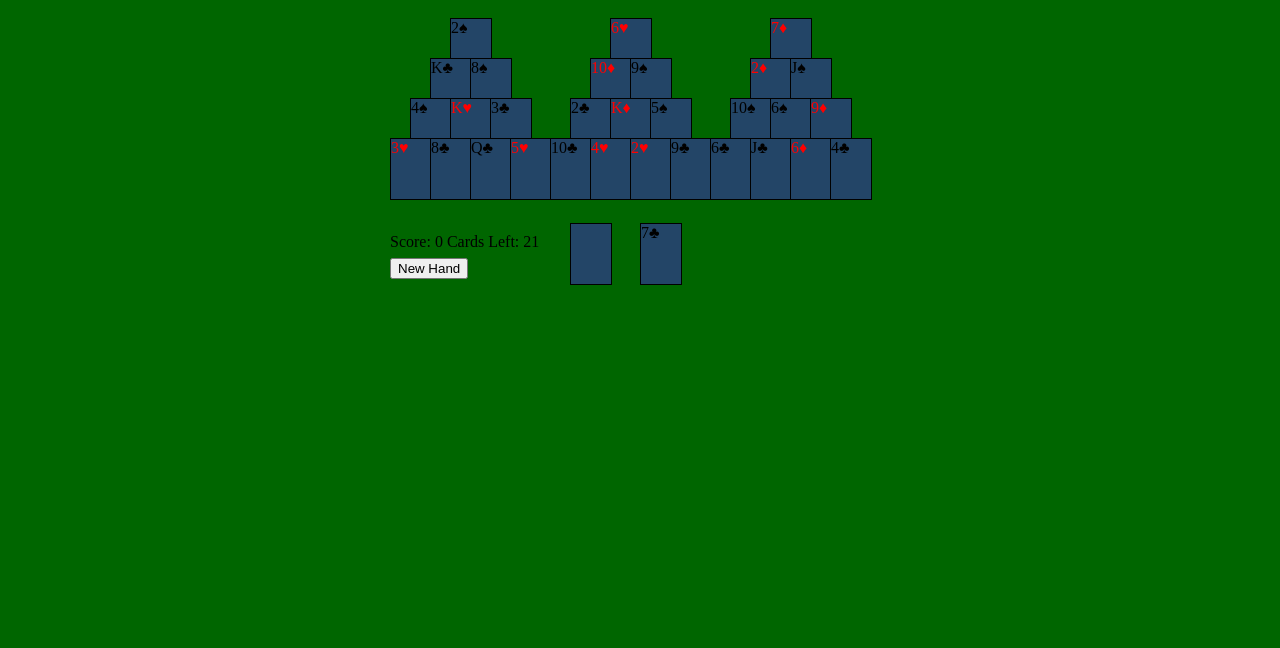
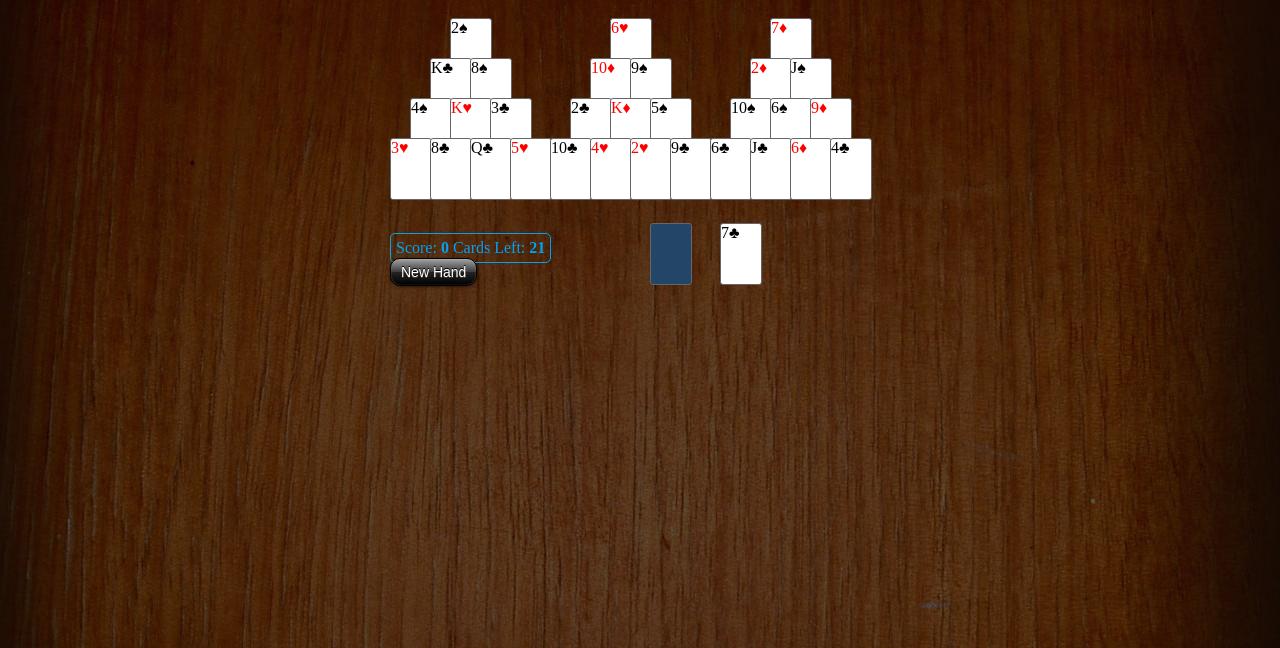
Before and after one commit to var-foo/tripeaks, a PHP site: page /tripeaks.html in a window 1280 px wide. Shown: the top 648 px of the page. Run offline with PHP 8.4, Linux system fonts and the light colour scheme; some libraries are stand-ins or nearby versions.

Commit message:
upstream merge

```diff
--- a/style.css
+++ b/style.css
@@ -1,5 +1,5 @@
 body{
-	background-color:#006600;
+	background:url(images/body.jpg) no-repeat center 0 #120902;
 }
 
 #wrapper{
@@ -11,11 +11,17 @@ body{
 }
 
 .card, .handCard, #hole{
-	background-color:#234567;
 	width:40px;
 	height:60px;
 	position:absolute;
-	border:1px solid #000;
+	border:1px solid #666;
+	border-radius:3px;
+	background-color:#fff;
+}
+
+.back, #hole.back{
+
+	background-color:#234567;
 }
 
 .card:hover, .handCard:hover, #hole:hover{
@@ -24,7 +30,77 @@ body{
 
 .handCard{
 	top:215px;
-	left:350px;
+	left:430px;
+}
+/*
+#card{
+	top:215px;
+	left:380px;
+}
+*/
+#stats{
+	position:absolute;
+	top:225px;
+	left:100px;
+	color:#04A1F2;
+	border:1px solid #04A1F2;
+	-moz-border-radius:5px;
+	border-radius:5px;
+	padding:5px;
+}
+
+.statVal{
+	font-weight:bold;
+}
+
+#newHand{
+	position:absolute;
+	top:280px;
+	left:100px;
+	cursor:pointer;
+	font-family: Arial, Helvetica, sans-serif;
+	font-size: 14px;
+	color: #ffffff;
+	padding: 5px 10px;
+	background: -moz-linear-gradient(
+		top,
+		#a3a3a3 0%,
+		#3b3b3b 50%,
+		#242424 50%,
+		#000000);
+	background: -webkit-gradient(
+		linear, left top, left bottom,
+		from(#a3a3a3),
+		color-stop(0.50, #3b3b3b),
+		color-stop(0.50, #242424),
+		to(#000000));
+	border-radius: 10px;
+	-moz-border-radius: 10px;
+	-webkit-border-radius: 10px;
+	border: 1px solid #000000;
+	-moz-box-shadow:
+		0px 1px 3px rgba(000,000,000,0.5),
+		inset 0px 0px 1px rgba(255,255,255,0.6);
+	-webkit-box-shadow:
+		0px 1px 3px rgba(000,000,000,0.5),
+		inset 0px 0px 1px rgba(255,255,255,0.6);
+	text-shadow:
+		0px -1px 0px rgba(000,000,000,1),
+		0px 1px 0px rgba(255,255,255,0.2);
+
+}
+
+#hole{
+	top:215px;
+	left:360px;
+}
+
+.fieldCard{
+	font-size:100%;
+}
+
+.back{
+	font-size:0;
 }
 
 #card-1, #card-2, #card-3{
@@ -72,6 +148,7 @@ body{
 #card-29{left:500px;}
 #card-30{left:540px;}
 
+<<<<<<< HEAD
 #hole{
 	top:215px;
 	left:280px;
@@ -96,3 +173,5 @@ body{
 }
 
 .Diamonds, .Hearts {color:red;}
+=======
+>>>>>>> upstream/master
--- a/tripeaks.html
+++ b/tripeaks.html
@@ -7,14 +7,15 @@
 	<body>
 		<div id="wrapper">
 			<div id="field"></div>
-			<div id="hole"></div>
+			<div id="hole" class="back"></div>
 			<div id="card"></div>
 			<div id="hand"></div>
-			<div id="stats">Score: <span id="score">0</span> Cards Left: <span id="cardsLeft">0</span></div>
+			<div id="stats">Score: <span class="statVal" id="score">0</span> Cards Left: <span class="statVal" id="cardsLeft">0</span></div>
 			<button id="newHand">New Hand</button>
 		</div>
 		<script src="http://ajax.googleapis.com/ajax/libs/jquery/1.7.2/jquery.min.js"></script>
 		<script src="game.js"></script>
+		<script src="globals.js"></script>
 		<script src="tripeaks.js"></script>
 	</body>
 </html>
```
Also changed, not shown: setScore.html (added, +20 -0 lines), setScore.js (added, +21 -0 lines), images/body.jpg (added).
